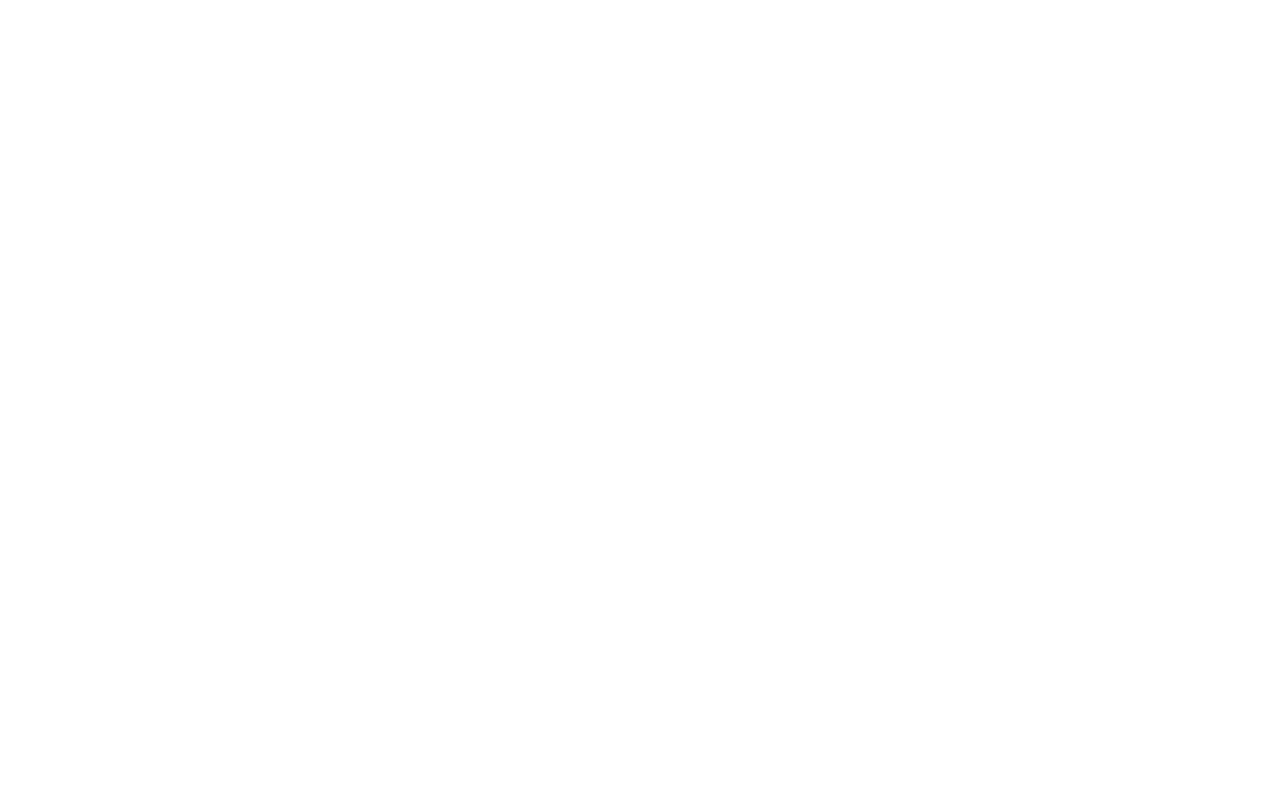
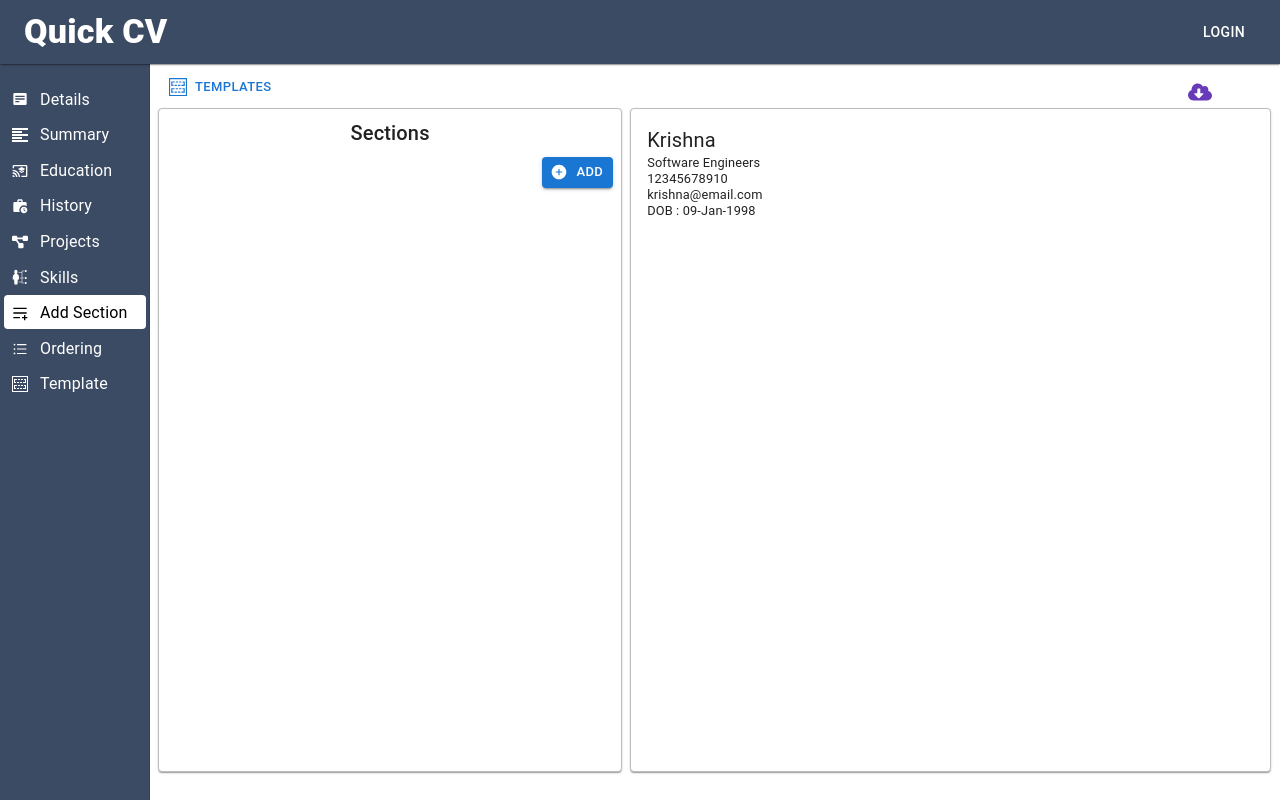
Before and after one commit to YITO-org/quick-cv-ui, a React (Vite) app: page /resumebuilder/sections in a window 1280 px wide. Before the commit this address had no page. Built offline with nearby package versions, Linux system fonts and the light colour scheme.

Commit message:
sections issue resolved.

```diff
--- a/src/App.tsx
+++ b/src/App.tsx
@@ -80,7 +80,7 @@ const App : React.FC<any>  = (props)=>{
                   <Route  path="template" element={<CVInfoData headerName="Template" screenName="template" /> } />
                   {/* <Route  path="ordering" element={<CVInfoData headerName="Template" screenName="template" /> } /> */}
 
-                  <Route path="DynamicSections" element={<DynamicSections headerName="Sections" screenName="sections" />} />
+                  <Route path="sections" element={<DynamicSections headerName="Sections" screenName="sections" />} />
                   <Route  path="ViewResume" element={<ViewResume/>} />
 
                   {/* <Route  path="addSection" element={<CVInfoData headerName="Add Section" screenName="custome" /> } /> */}
--- a/src/components/dashboardResumes/DashboardTemplateOne.tsx
+++ b/src/components/dashboardResumes/DashboardTemplateOne.tsx
@@ -1,6 +1,6 @@
 import React from "react";
 
-let DashboardTemplateOne: React.FC<any> = (props) => {
+let DashboardTemplateOne: React.FC<any> = (_props) => {
 
 
   return (
--- a/src/components/resumeHeader/ResumeHeader.tsx
+++ b/src/components/resumeHeader/ResumeHeader.tsx
@@ -5,6 +5,7 @@ import { FaCloudDownloadAlt } from "react-icons/fa";
 import { FiEye } from "react-icons/fi";
 import { IoIosCloseCircle } from "react-icons/io";
 import { ImInsertTemplate } from "react-icons/im";
+// import { FaSave } from "react-icons/fa";
 import { connect } from "react-redux";
 import { useNavigate } from "react-router-dom";
 import resumeOneImage from "../../utils/images/resumeOneImage.png"
@@ -62,7 +63,14 @@ let ResumeHeader : React.FC<any> = (props)=>{
           </Grid>
 
           <Grid xs={4} sm={2} md={2} lg={1} xl={1}>
-            <Tooltip title='Download' placement='right' TransitionComponent={Zoom}  >
+
+            {/* <Tooltip title='Save' placement='bottom' TransitionComponent={Zoom}  >
+              <IconButton onClick={saveAndDownload} >
+                <FaSave color='gray' />
+              </IconButton>
+            </Tooltip> */}
+
+            <Tooltip title='Download' placement='bottom' TransitionComponent={Zoom}  >
               <IconButton onClick={saveAndDownload} >
                 <FaCloudDownloadAlt color='#673ab7' />
               </IconButton>
--- a/src/reducers/cvReducers.ts
+++ b/src/reducers/cvReducers.ts
@@ -106,7 +106,7 @@ let cvReducer = (state = initialValue , action : any) : any=>{
      "resumeArrangment" : action?.resumeData?.resumeArrangment ?
                             JSON.parse(action?.resumeData?.resumeArrangment) :
                             [ 'summary' , 'skills' ,  'education'  , 'work_history' , 'projects'],
-    // "custome" : action?.resumeData?.custome ? JSON.parse(action?.resumeData?.custome) : state.custome,
+     "custome" : action?.resumeData?.custome ? JSON.parse(action?.resumeData?.custome) : state.custome,
     };
         case "ORGINAL_STATE":
             // state = resetValue;
--- a/src/screens/dynamicSections.tsx
+++ b/src/screens/dynamicSections.tsx
@@ -9,10 +9,13 @@ import Res from "../resumes";
 import { styles } from "../styles/styles";
 // import { AddCustomeSection } from "../actions/sectionsActions";
 import CustomeDialog from "../components/customeDialog";
-import TextEditor from "../components/textEditor";
+import TextEditor from "../components/TextEditor";
 import { SectionInterface } from "../interfaces/types";
 // import { AddCustomeSection } from "../actions/sectionsActions";
-import { setInformation } from "../actions";
+import { setInformation, setLoader } from "../actions";
+import ResumeHeader from "../components/resumeHeader/ResumeHeader";
+import { updateResume } from "../actions/resumeActions";
+import { resumeInfoConvertJsonToString } from "../utils";
 
 let DynamicSections : React.FC<any> = (props)=>{
 
@@ -81,7 +84,19 @@ let DynamicSections : React.FC<any> = (props)=>{
     setSectionInfo(selectedIndex)
   }
 
+  let saveAndDownload = ()=>{
+      let {cv} = props;
 
+      props.dispatch(setLoader());
+      if(cv.resumeId){
+          props.dispatch(updateResume(resumeInfoConvertJsonToString(cv)))
+      }
+      cv.downloadFunction();
+  }
+
+  let selectTempleate2 = (name :string , template : string): void => {
+    props.dispatch(setInformation(name , template))
+  }
 
     return(
         <React.Fragment>
@@ -90,6 +105,11 @@ let DynamicSections : React.FC<any> = (props)=>{
                       cv={cv}
                       selectedTemplate={selectTempleate2}
                       /> */}
+
+                              <ResumeHeader saveAndDownload={saveAndDownload}
+                                            cv={cv}
+                                            selectedTemplate={selectTempleate2}
+                                            />
 
           <Grid container  columnGap={1} >
              <Grid xs={12} sm={12} md={12}  lg={5} xl={5}>
--- a/src/utils/index.ts
+++ b/src/utils/index.ts
@@ -30,6 +30,7 @@ export const resumeInfoConvertJsonToString : any = (cv : any ) : any=>{
         "projects" : JSON.stringify(conertData.projects),
         "resumeId" : conertData.resumeId,
         "template" : conertData.selectedTemplate,
+        "custome" : JSON.stringify(conertData.custome),
         "resumeArrangment" : JSON.stringify(conertData.resumeArrangment)
 
     };
```
